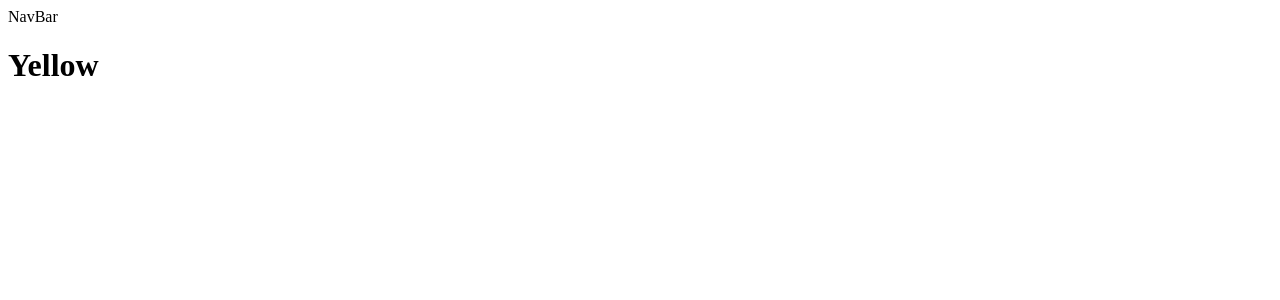
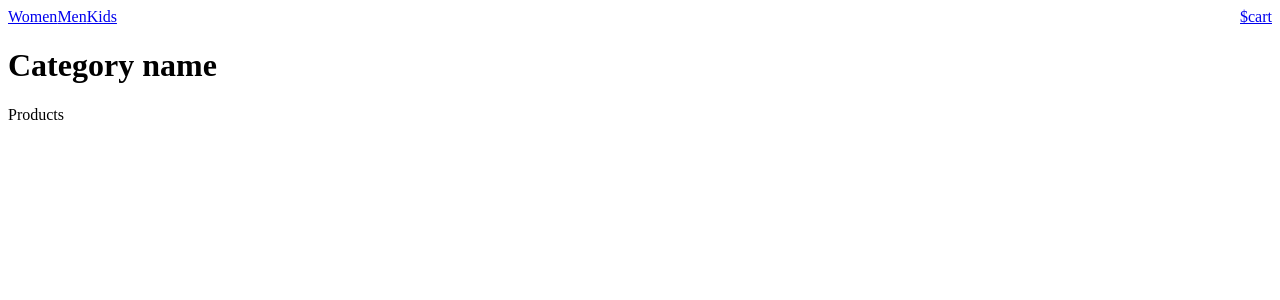
Before and after one commit to adiohack/ecommerce, a React (Create React App) app: page / in a window 1280 px wide. Shown: the top 300 px of the page. Built offline with nearby package versions, Linux system fonts and the light colour scheme.

Commit message:
NavBar implemented , working on Products

```diff
--- a/src/App.js
+++ b/src/App.js
@@ -1,11 +1,12 @@
 import "./App.css";
-import { NavBar } from "./components";
+import { NavBar, Products } from "./components";
 
 function App() {
   return (
     <div className="App">
       <NavBar />
-      <h1>Yellow</h1>
+      <h1>Category name</h1>
+      <Products />
     </div>
   );
 }
--- a/src/components/NavBar/NavBar.jsx
+++ b/src/components/NavBar/NavBar.jsx
@@ -1,7 +1,20 @@
 import React from "react";
+import "./styles.css";
 
 const NavBar = () => {
-  return <div>NavBar</div>;
+  return (
+    <div className="container">
+      <div className="header__navigation">
+        <a href="/">Women</a>
+        <a href="/">Men</a>
+        <a href="/">Kids</a>
+      </div>
+      <div className="actions">
+        <a href="/">$</a>
+        <a href="/">cart</a>
+      </div>
+    </div>
+  );
 };
 
 export default NavBar;
--- /dev/null
+++ b/src/components/NavBar/styles.css
@@ -0,0 +1,4 @@
+.container {
+  display: flex;
+  justify-content: space-between;
+}
--- /dev/null
+++ b/src/components/Products/Products.jsx
@@ -0,0 +1,7 @@
+import React from "react";
+
+const Products = () => {
+  return <div>Products</div>;
+};
+
+export default Products;
--- a/src/components/index.js
+++ b/src/components/index.js
@@ -1 +1,2 @@
 export { default as NavBar } from "./NavBar/NavBar.jsx";
+export { default as Products } from "./Products/Products.jsx";
```
Also changed, not shown: src/components/Products/styles.css (added).
